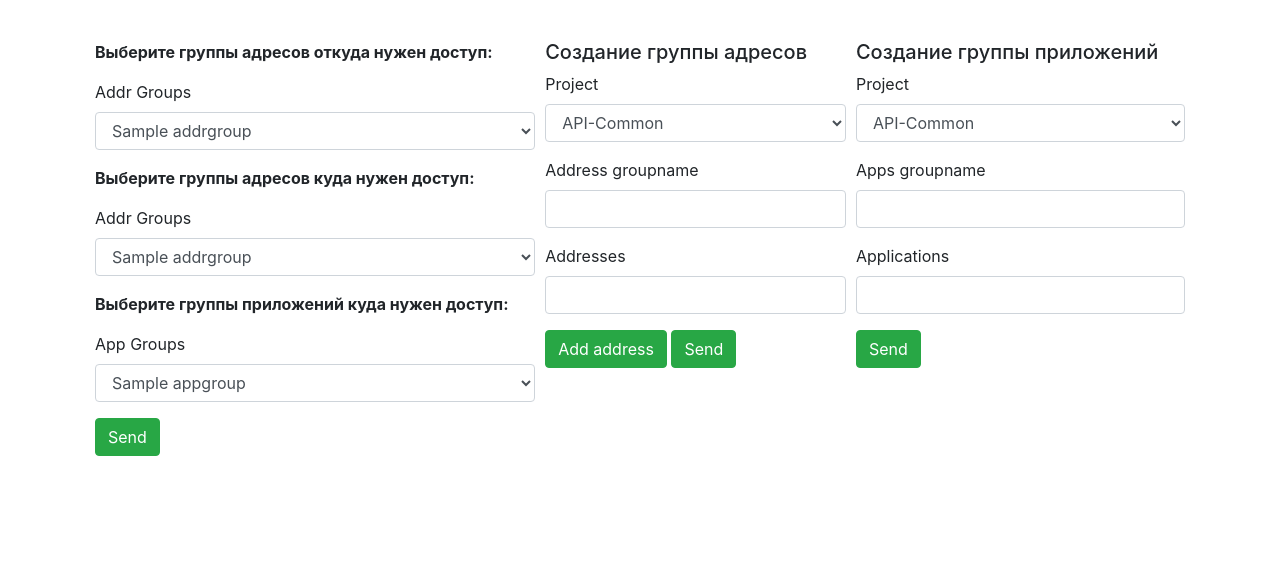
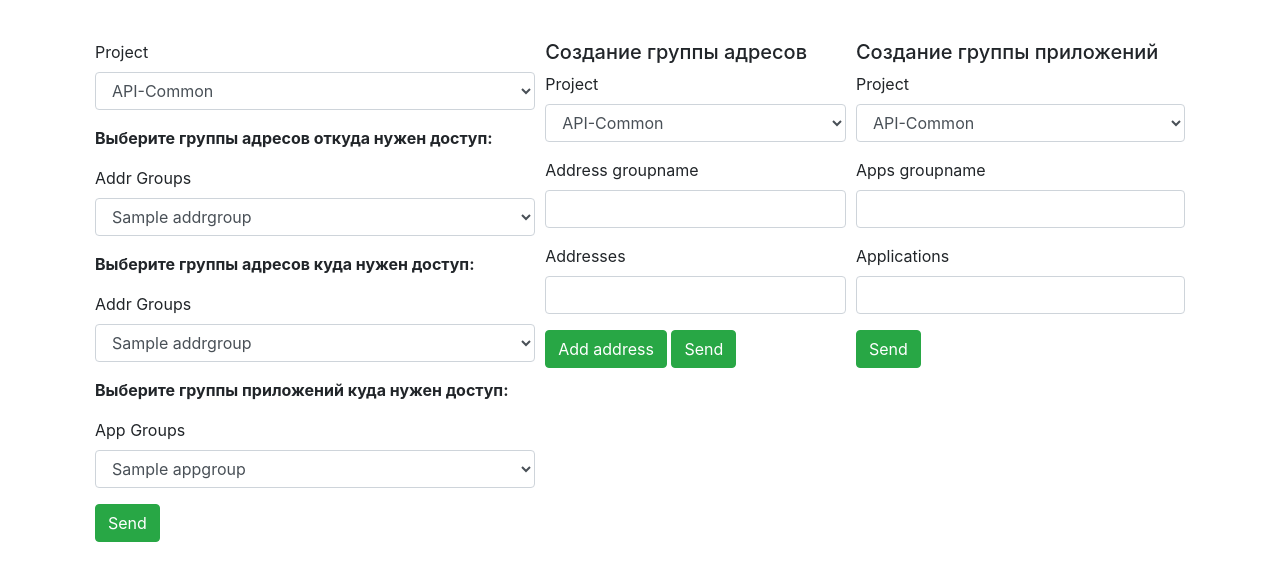
Before and after one commit to De1f364/flaskproject, a Flask app: page / in a window 1280 px wide. Shown: the part 56-637 px from the top of the page. Run offline with Flask 2, Linux system fonts and the light colour scheme; tables that the repository leaves empty hold one stand-in row (values such as "Sample post"); parts of the project's set-up code (start-up, migrations or seed data) failed here and were passed over; some libraries are stand-ins or nearby versions.

Commit message:
add project selector

```diff
--- a/project/client/templates/main/home.html
+++ b/project/client/templates/main/home.html
@@ -8,6 +8,7 @@
 <div class="flex">
     <div class="flex-item">
   <form action="" method="post">
+   {{ wtf.form_field(select_project.project_select) }}
   <p><b>Выберите группы адресов откуда нужен доступ:</b><br>
    {{ wtf.form_field(select_addr_form.addr_groups) }}
    <p><b>Выберите группы адресов куда нужен доступ:</b><br>
--- a/project/server/main/forms.py
+++ b/project/server/main/forms.py
@@ -29,6 +29,13 @@ class AppForm(FlaskForm):
     apps = StringField("Applications")
 
 
+class SelectProjectForm(FlaskForm):
+    project_select = SelectField("Project", choices=[("api-common", "API-Common"),
+                                                   ("api-invest", "API-Invest"),
+                                                   ("api-travel", "API-Travel"),
+                                                   ("api-mvno", "API-MVNO")])
+
+
 class SelectAddrForm(FlaskForm):
     addr_groups = QuerySelectField(query_factory=lambda: Addrgroup.query.all(), get_label="name")
 
--- a/project/server/main/views.py
+++ b/project/server/main/views.py
@@ -5,7 +5,7 @@ from flask import render_template, Blueprint, request, flash, redirect, url_for
 
 from project.server import bcrypt, db
 from project.server.models import Addrgroup, Appgroup
-from project.server.main.forms import AddressForm, AppForm, SelectAddrForm, SelectAppForm
+from project.server.main.forms import AddressForm, AppForm, SelectAddrForm, SelectAppForm, SelectProjectForm
 
 import json
 
@@ -16,11 +16,13 @@ main_blueprint = Blueprint("main", __name__)
 def home():
     addr_form = AddressForm()
     app_form = AppForm()
+    select_project = SelectProjectForm()
     select_addr_form = SelectAddrForm()
     select_app_form = SelectAppForm()
     return render_template("main/home.html",
                            addr_form=addr_form,
                            app_form=app_form,
+                           select_project=select_project,
                            select_addr_form=select_addr_form,
                            select_app_form=select_app_form)
 
```
